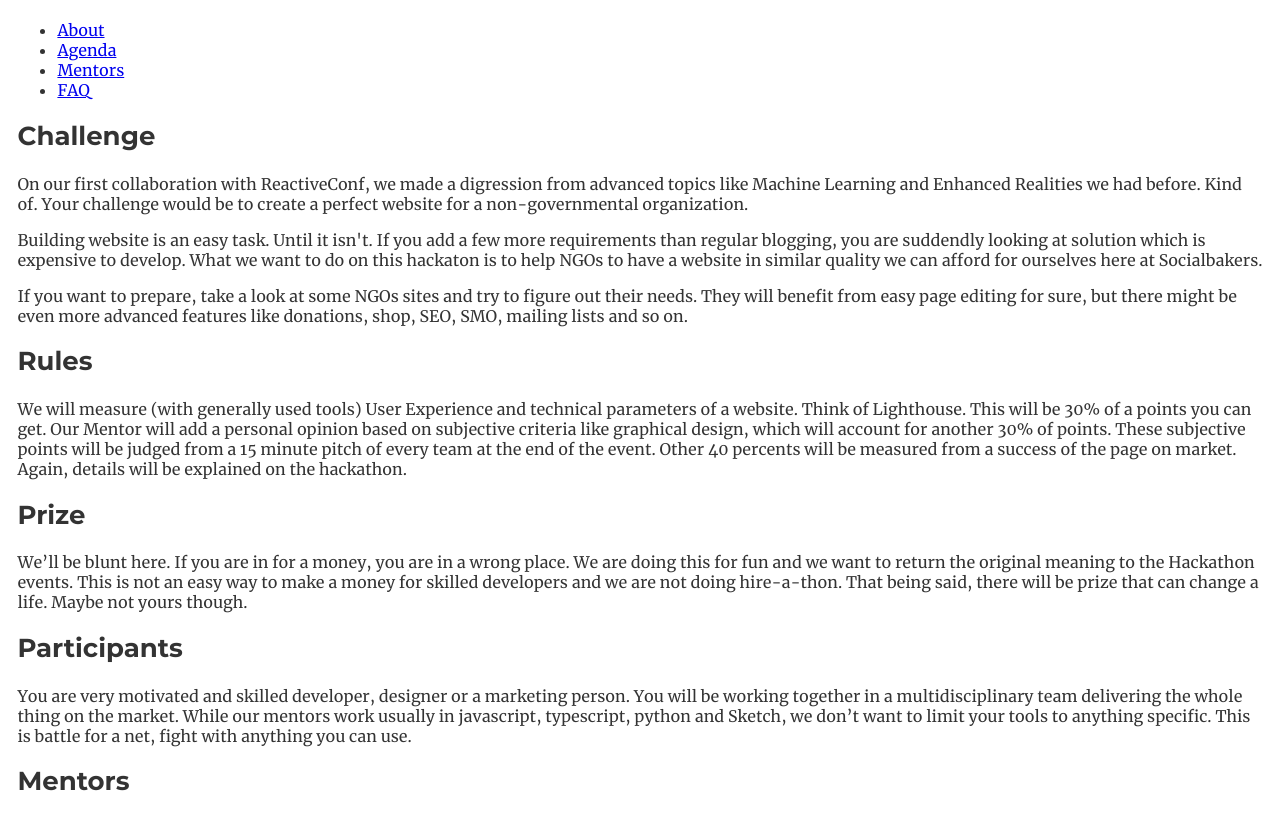
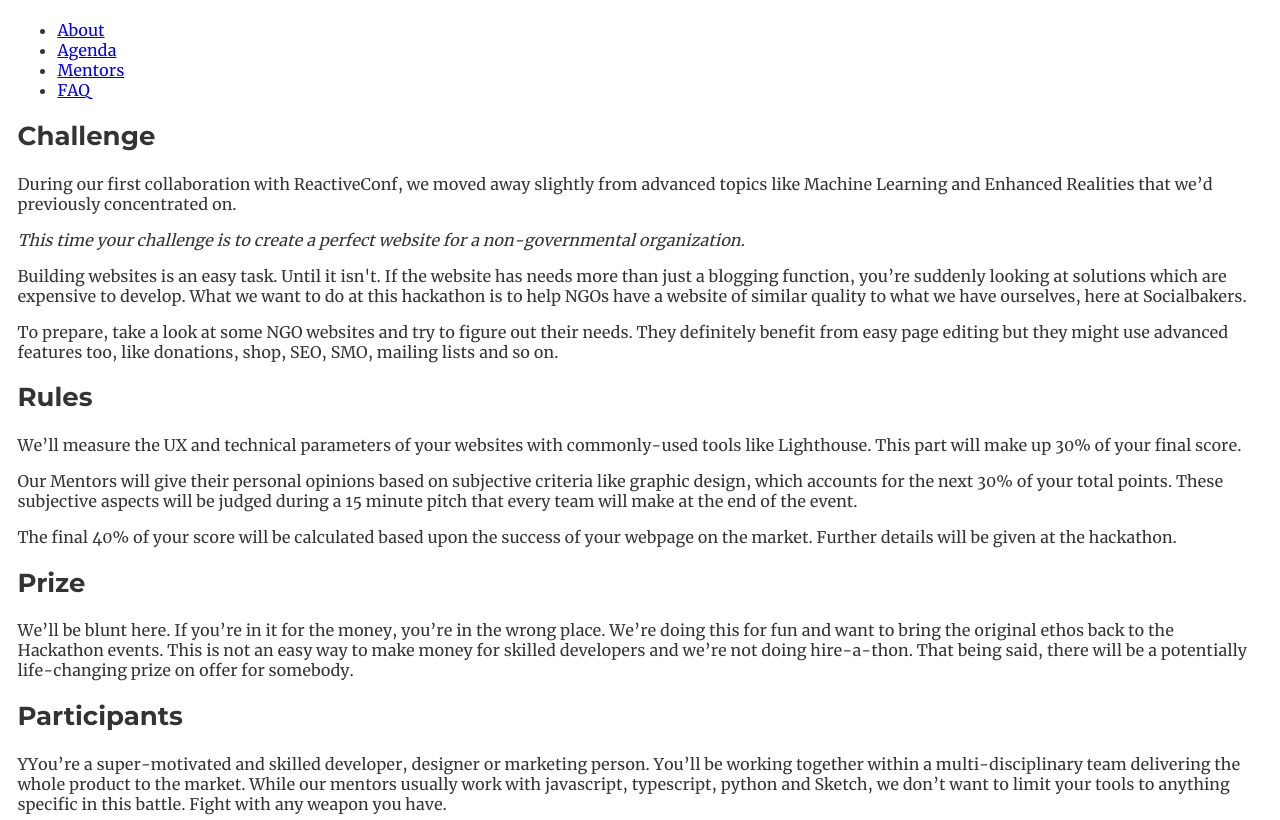
Before and after one commit to vorcigernix/greactive, a Gatsby site: page / in a window 1280 px wide. Shown: the part 89-909 px from the top of the page. Built offline with nearby package versions, Linux system fonts and the light colour scheme; Gatsby itself is replaced by a stand-in of ours.

Commit message:
copyupdate index

```diff
--- a/src/pages/index.js
+++ b/src/pages/index.js
@@ -19,55 +19,38 @@ const IndexPage = () => (
     </nav>
     <h2>Challenge</h2>
     <p>
-      On our first collaboration with ReactiveConf, we made a digression
-      from advanced topics like Machine Learning and Enhanced Realities we
-      had before. Kind of. Your challenge would be to create a perfect
-      website for a non-governmental organization.
-        </p>
+      During our first collaboration with ReactiveConf, we moved away slightly from advanced topics like Machine Learning and Enhanced Realities that we’d previously concentrated on.
+    </p>
+    <cite>
+      This time your challenge is to create a perfect website for a non-governmental organization.
+    </cite>
     <p>
-      Building website is an easy task. Until it isn't. If you add a few
-      more requirements than regular blogging, you are suddendly looking at
-      solution which is expensive to develop. What we want to do on this
-      hackaton is to help NGOs to have a website in similar quality we can
-      afford for ourselves here at Socialbakers.
-        </p>
+      Building websites is an easy task. Until it isn't. If the website has needs more than just a blogging function, you’re suddenly looking at solutions which are expensive to develop. What we want to do at this hackathon is to help NGOs have a website of similar quality to what we have ourselves, here at Socialbakers.
+    </p>
     <p>
-      If you want to prepare, take a look at some NGOs sites and try to
-      figure out their needs. They will benefit from easy page editing for
-      sure, but there might be even more advanced features like donations,
-      shop, SEO, SMO, mailing lists and so on.
-        </p>
+      To prepare, take a look at some NGO websites and try to figure out their needs. They definitely benefit from easy page editing but they might use advanced features too, like donations, shop, SEO, SMO, mailing lists and so on.
+    </p>
     <h2>Rules</h2>
     <p>
-      We will measure (with generally used tools) User Experience and
-        technical parameters of a website. Think of Lighthouse. This will be 30%
-        of a points you can get. Our Mentor will add a personal opinion based on
-        subjective criteria like graphical design, which will account for
-        another 30% of points. These subjective points will be judged from a 15
-        minute pitch of every team at the end of the event. Other 40 percents
-        will be measured from a success of the page on market. Again, details
-        will be explained on the hackathon.
-      </p>
+      We’ll measure the UX and technical parameters of your websites with commonly-used tools like Lighthouse. This part will make up 30% of your final score.
+    </p>
+    <p>
+      Our Mentors will give their personal opinions based on subjective criteria like graphic design, which accounts for the next 30% of your total points. These subjective aspects will be judged during a 15 minute pitch that every team will make at the end of the event.
+    </p>
+    <p>
+      The final 40% of your score will be calculated based upon the success of your webpage on the market. Further details will be given at the hackathon.
+    </p>
     <h2>Prize</h2>
     <p>
-      We’ll be blunt here. If you are in for a money, you are in a wrong
-      place. We are doing this for fun and we want to return the original
-      meaning to the Hackathon events. This is not an easy way to make a money
-      for skilled developers and we are not doing hire-a-thon. That being
-      said, there will be prize that can change a life. Maybe not yours though.
+      We’ll be blunt here. If you’re in it for the money, you’re in the wrong place. We’re doing this for fun and want to bring the original ethos back to the Hackathon events. This is not an easy way to make money for skilled developers and we’re not doing hire-a-thon. That being said, there will be a potentially life-changing prize on offer for somebody.
       </p>
     <h2>Participants</h2>
     <p>
-      You are very motivated and skilled developer, designer or a marketing
-      person. You will be working together in a multidisciplinary team
-      delivering the whole thing on the market. While our mentors work usually
-      in javascript, typescript, python and Sketch, we don’t want to limit
-      your tools to anything specific. This is battle for a net, fight with
-      anything you can use.
+      YYou’re a super-motivated and skilled developer, designer or marketing person. You’ll be working together within a multi-disciplinary team delivering the whole product to the market. While our mentors usually work with javascript, typescript, python and Sketch, we don’t want to limit your tools to anything specific in this battle. Fight with any weapon you have.
     </p>
     <h2>Mentors</h2>
     <p>
-      These people will bootstrap your development and help you to avoid common traps in website development.
+      These good folks will bootstrap your development and help you avoid common traps in website development.
     </p>
 
     <li><img src="https://d2cmuesa4snpwn.cloudfront.net/public/427478639/large" alt="mentor" /><a href="https://jan.vlnas.cz/">Jan Vlnas</a></li>
@@ -78,24 +61,22 @@ const IndexPage = () => (
 
     <ol>
       <li>
-        Apply in the form: We need to balance team abilities, be honest about
-        your capabilities please. Applications will be closed 20th April.
+        Apply in the form: Applications close 20th April
       </li>
       <li>
-        Review process: We will review your application with help of mentors. We
-        will come back to you in a week with results of a review.
+        Review process: we’ll review your application with the help of the mentors and come back to you in a week with our decision
       </li>
       <li>
-        Ticket: If your review is positive, you will get a link to ticket. You
-        need to confirm it within a 7 days limit. Capacity of a venue is
-        limited, please consider seriously your ability to be there with us.
+        Ticket: if you’re selected, you’ll receive a link to your ticket. You need to confirm it strictly within 7 days
+      </li>
+      <li>
+        The capacity of the venue is limited and we need to blend and balance intra-team abilities - so please be totally honest about your capabilities
       </li>
     </ol>
 
     <h2>Venue</h2>
     <p>
-      Hackathon will take place in acclaimed Socialbakers offices in Forum Karlin.
-      With a lot of space, great connectivity and chill out areas, it is one of best places we can have in Prague.
+      The hackathon takes place at the stylistically-acclaimed Socialbakers HQ in Forum Karlin. With its spacious, industrial vibe, great connectivity and chill out areas, it’s one of the most cutting-edge venues in Prague for a hackathon event.
     </p>
     <p>
       Socialbakers a.s. - Fórum Karlín
```
